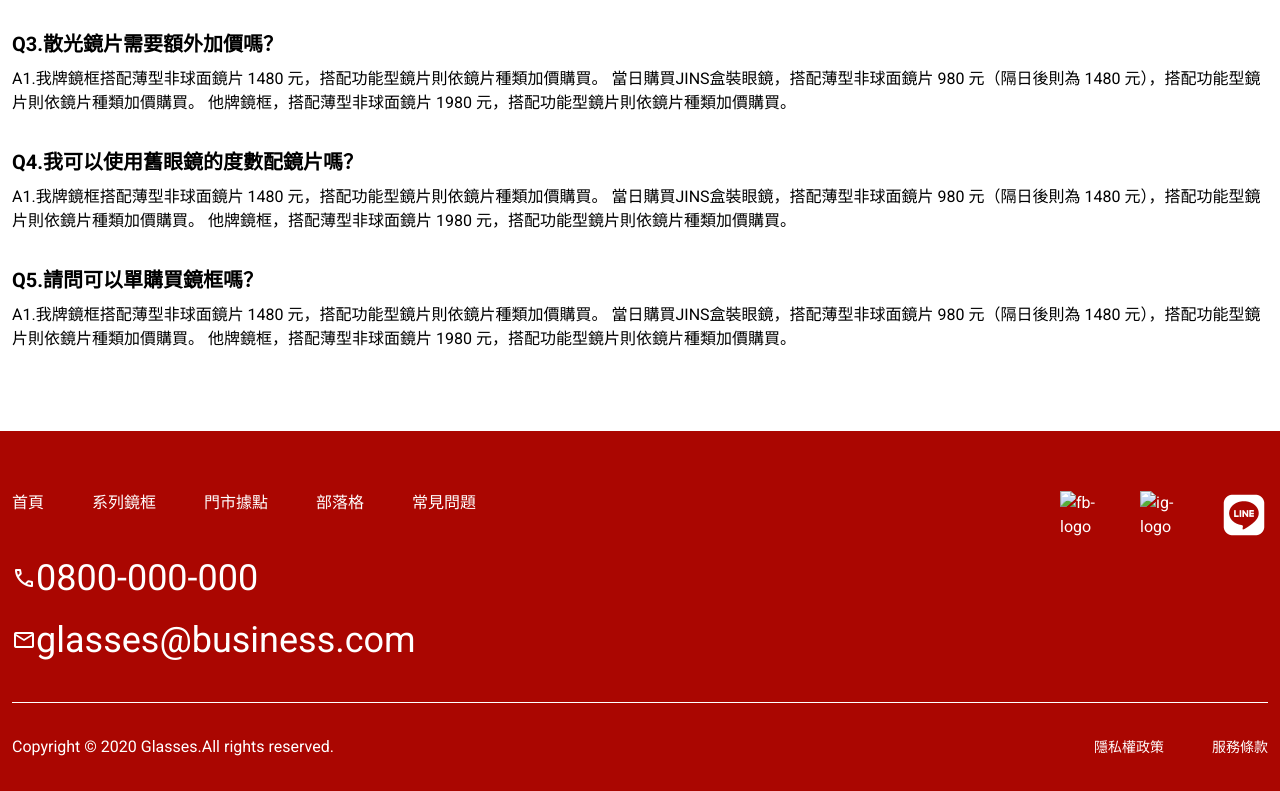
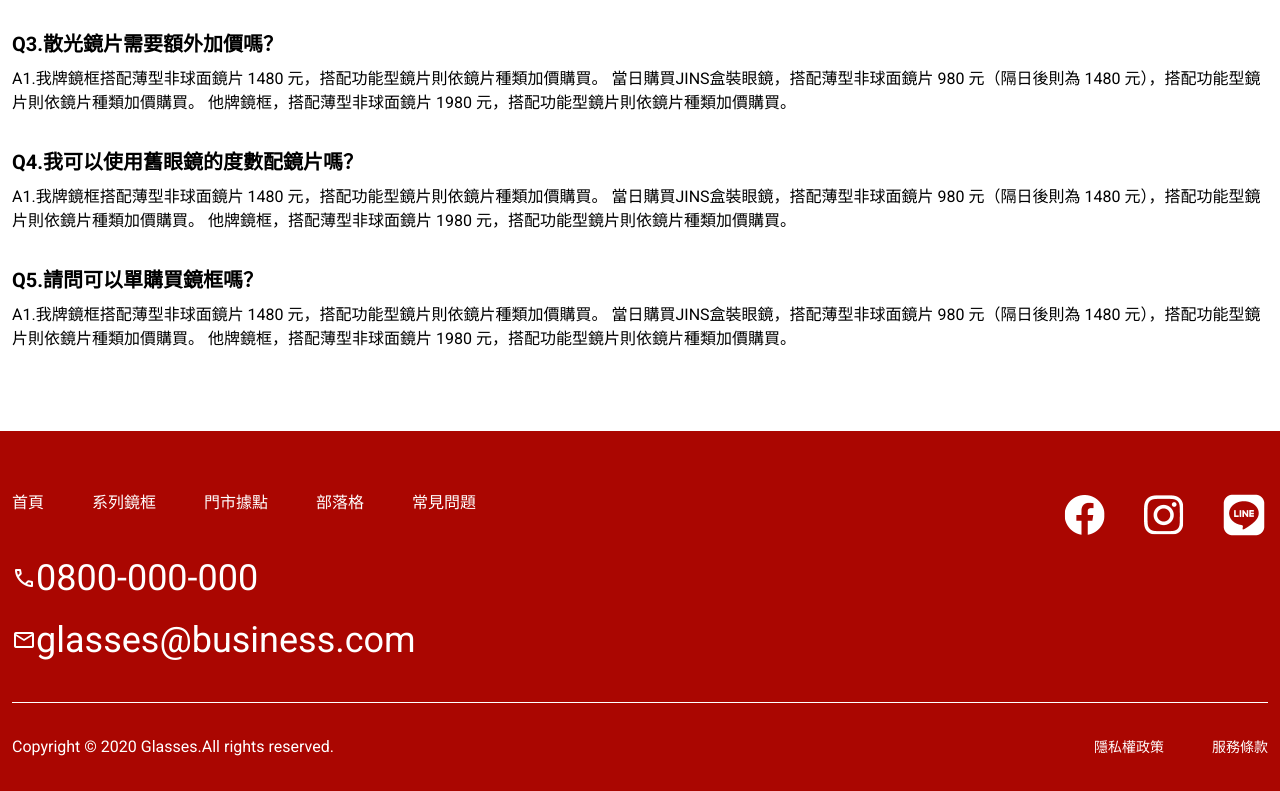
Before and after one commit to Joanne-huhu/week3-1, a plain HTML site: page index.html in a window 1280 px wide. Shown: the part 540-1331 px from the top of the page. Drawn offline with nearby package versions, Linux system fonts and the light colour scheme; the site is published under a folder, as on GitHub Pages, so addresses that start at the root find nothing; a web font is replaced by a local one.

Commit message:
破圖修正

```diff
--- a/index.html
+++ b/index.html
@@ -78,8 +78,8 @@
                     </div>
                     </div>
 <ul class="social-contact d-flex">
-    <li><a href="#"><img src="/img/ic-social-fb.png" alt="fb-logo"></a></li>
-    <li><a href="#"><img src="/img/ic_social_ig.png" alt="ig-logo"></a></li>
+    <li><a href="#"><img src="img/ic-social-fb.png" alt="fb-logo"></a></li>
+    <li><a href="#"><img src="img/ic_social_ig.png" alt="ig-logo"></a></li>
     <li><a href="#"><img src="img/ic_social_line.png" alt="line-logo"></a></li>
 </ul>
             </div>
```
